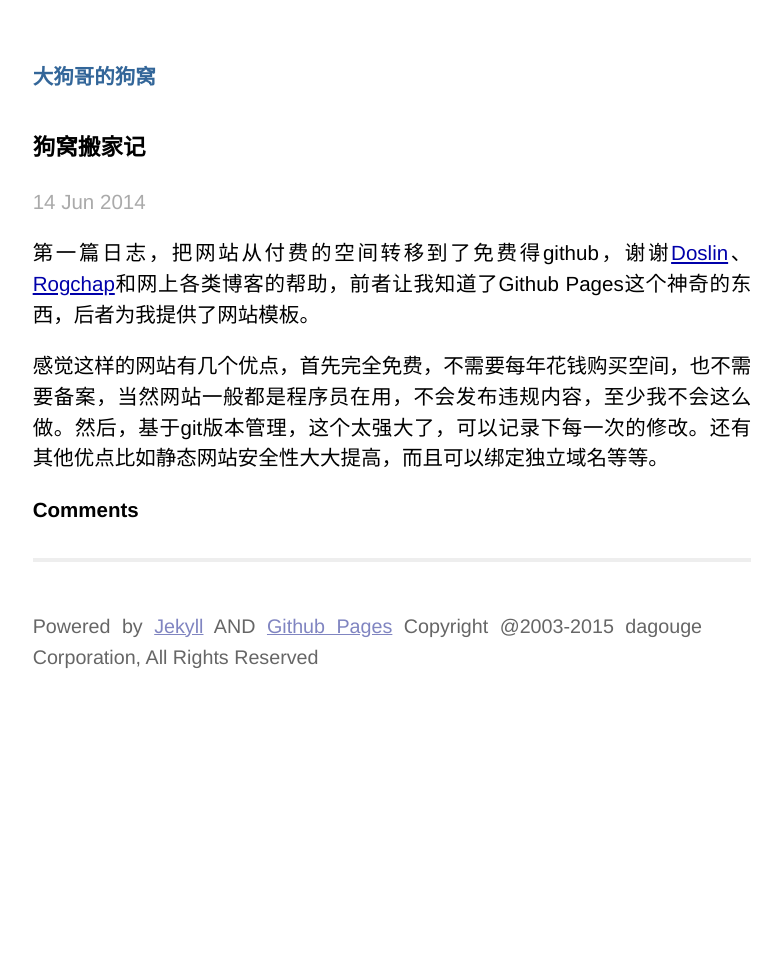
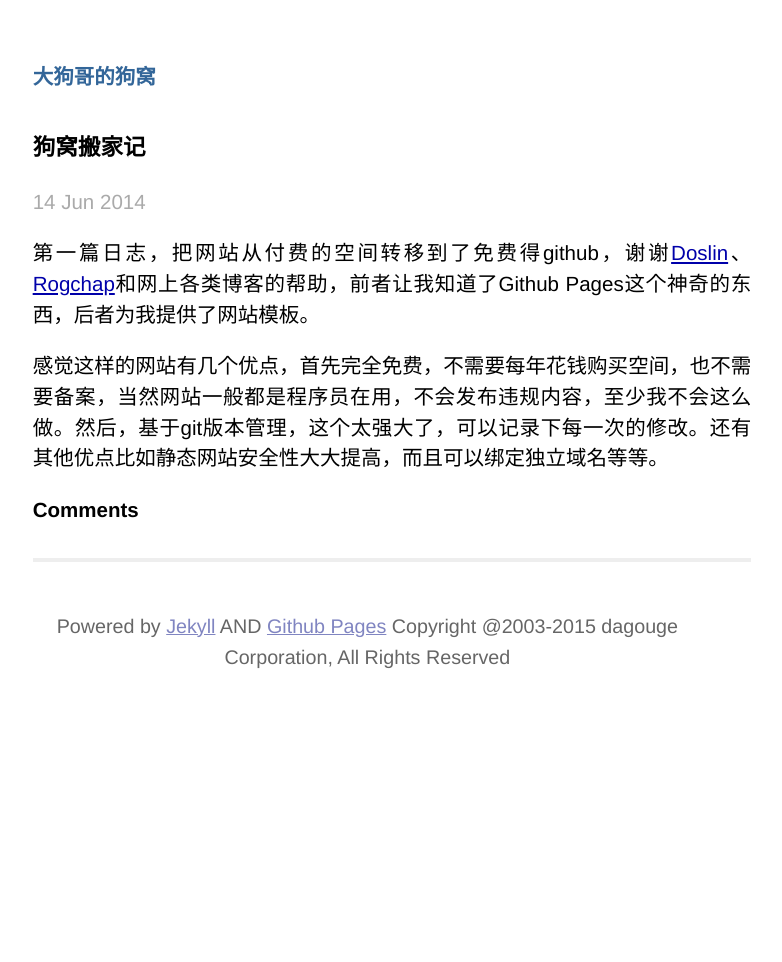
Before and after one commit to lazypos/lazypos.github.io, a Jekyll site: the page built from _posts/2014-06-14-dogremove.md, in a window 1280 px wide. Shown: the whole page, without its empty margins (248-1030 px from the left). Built offline with Jekyll 4.4.1, drawn with Linux system fonts in a browser that asks for light colours; comment, search, counter and statistics services are not loaded.

Commit message:
no message

```diff
--- a/_layouts/default.html
+++ b/_layouts/default.html
@@ -17,7 +17,7 @@
 			<div class="contact">
                 <div style="display: none"> <a href="http://info.flagcounter.com/lIbm"><img alt="Flag Counter" src="http://s05.flagcounter.com/count/lIbm/bg_FFFFFF/txt_000000/border_CCCCCC/columns_2/maxflags_12/viewers_0/labels_0/pageviews_1/flags_1/" border="0" /></a>
                 </div>
-				<p><big></br>
+				<p style="text-align:center"><big></br>
                     Powered by <a href="http://jekyllrb.com">Jekyll</a> AND <a href="">Github Pages</a> Copyright @2003-2015 dagouge Corporation, All Rights Reserved
                 </big></p>
 			</div>
```
